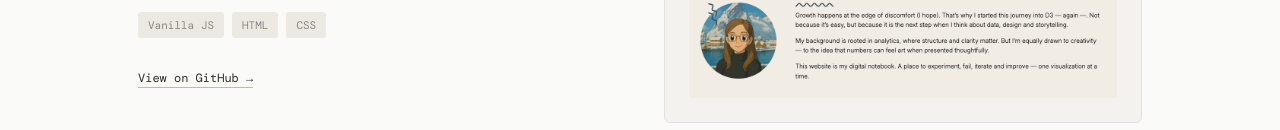
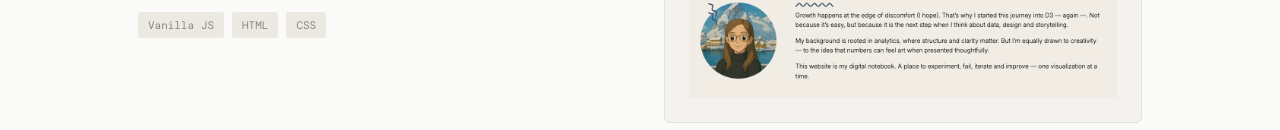
Before and after one commit to lillar/my-portfolio, a React (Vite) app: page /my-portfolio/d3-course in a window 1280 px wide. Shown: the part 670-800 px from the top of the page. Built offline with nearby package versions, Linux system fonts and the light colour scheme.

Commit message:
make project images clickable to live project

```diff
--- a/src/pages/D3Course.jsx
+++ b/src/pages/D3Course.jsx
@@ -26,17 +26,12 @@ export default function D3Course() {
                     <span key={tag} className="tag">{tag}</span>
                   ))}
                 </div>
-                <a
-                  href={project.github}
-                  className="project-link"
-                  target="_blank"
-                  rel="noopener noreferrer">
-                  View on GitHub &rarr;
-                </a>
               </div>
 
               <div className="project-preview">
-                <img src={project.image} alt={project.title} className="project-image" />
+                <a href={project.github} target="_blank" rel="noopener noreferrer" style={{ cursor: "pointer", display: "block", width: "100%", height: "100%"  }}>
+                 <img src={project.image} alt={project.title} className="project-image" />
+                </a>
               </div>
             </div>
           </section>
```
